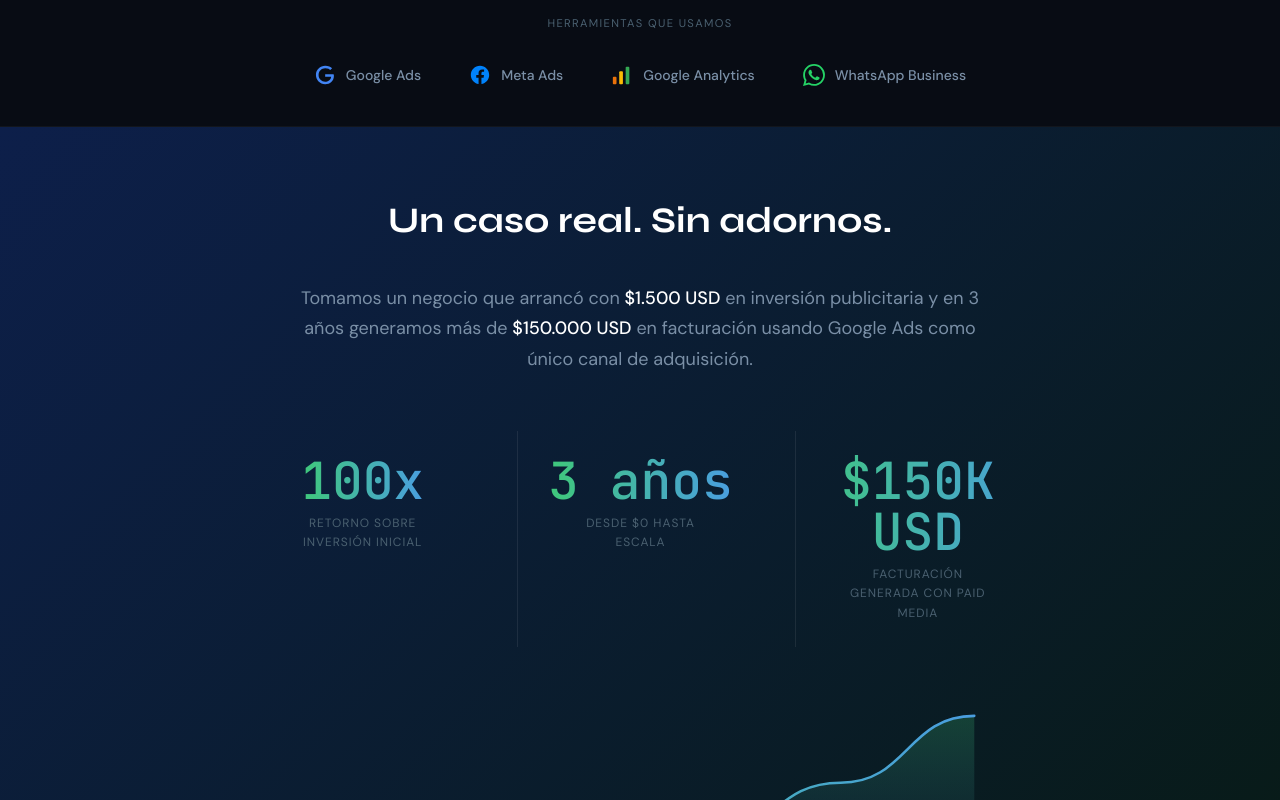
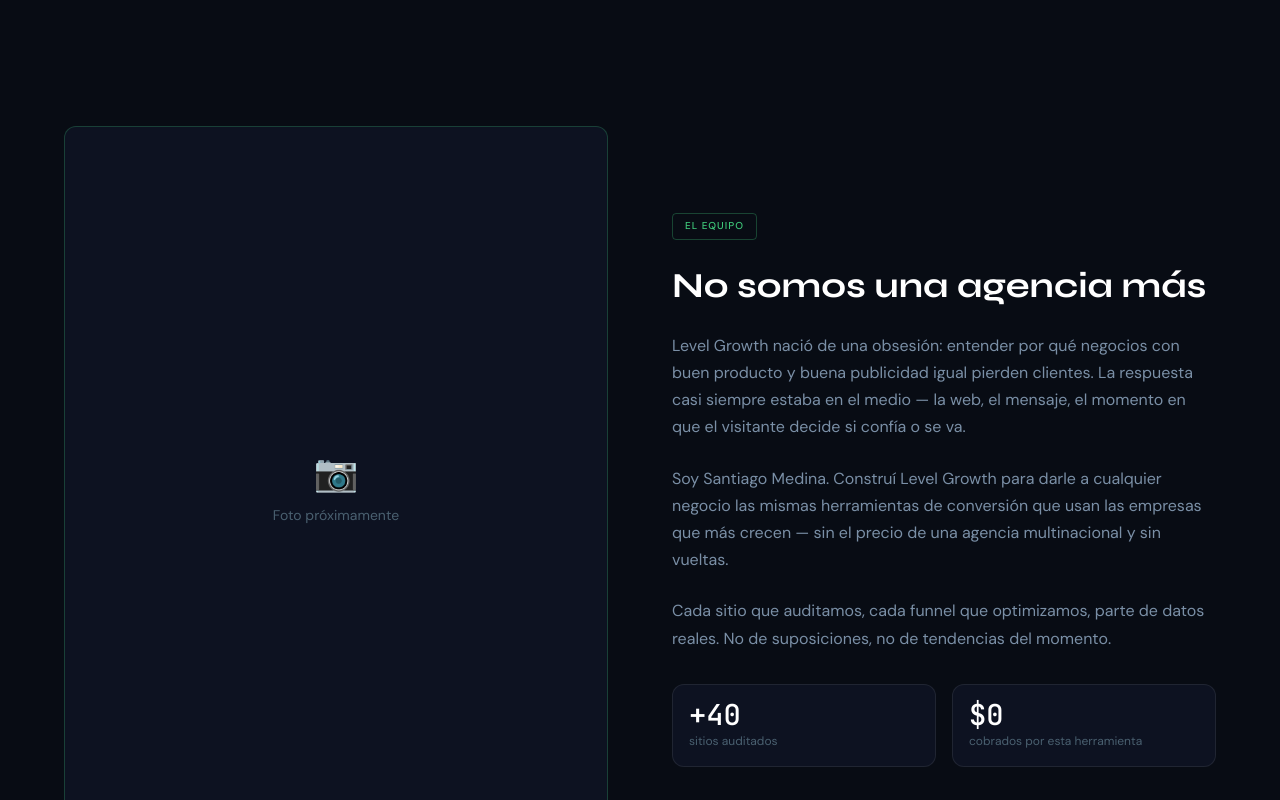
Before and after one commit to santimedinna/level-growth, a Next.js app: page / in a window 1280 px wide. Shown: the part 3160-3960 px from the top of the page. Built offline with nearby package versions, Linux system fonts and the light colour scheme.

Commit message:
seccion Santiago añadida

```diff
--- a/app/page.tsx
+++ b/app/page.tsx
@@ -19,6 +19,10 @@
 
 const Services = dynamic(() =>
   import("@/components/sections/Services").then(m => ({ default: m.Services }))
+);
+
+const Santiago = dynamic(() =>
+  import("@/components/sections/Santiago").then(m => ({ default: m.Santiago }))
 );
 
 const TrustLogos = dynamic(() =>
@@ -58,6 +62,7 @@
       <Pain />
       <AuditoriaCTA />
       <Services />
+      <Santiago />
       <TrustLogos />
       <CaseStudy />
       <Process />
--- /dev/null
+++ b/components/sections/Santiago.tsx
@@ -0,0 +1,103 @@
+"use client";
+
+import { motion, type Variants } from "framer-motion";
+import { Badge } from "@/components/ui/Badge";
+
+/* ─── Animaciones ─────────────────────────── */
+const fadeUp: Variants = {
+  hidden:  { opacity: 0, y: 20 },
+  visible: { opacity: 1, y: 0, transition: { duration: 0.6, ease: [0.25, 0.1, 0.25, 1] } },
+};
+
+const staggerContainer: Variants = {
+  hidden:  {},
+  visible: { transition: { staggerChildren: 0.12 } },
+};
+
+/* ─── Métricas ────────────────────────────── */
+const STATS = [
+  { value: "+40",  label: "sitios auditados"              },
+  { value: "$0",   label: "cobrados por esta herramienta" },
+];
+
+/* ─── Componente ──────────────────────────── */
+export function Santiago() {
+  return (
+    <section className="px-[clamp(1.5rem,5vw,4rem)] py-[clamp(5rem,12vw,10rem)]">
+      <div className="max-w-[1200px] mx-auto">
+        <motion.div
+          variants={staggerContainer}
+          initial="hidden"
+          whileInView="visible"
+          viewport={{ once: true, margin: "-80px" }}
+          className="grid grid-cols-1 lg:grid-cols-2 gap-12 lg:gap-16 items-center"
+        >
+          {/* ── Columna izquierda — foto ── */}
+          <motion.div variants={fadeUp}>
+            <div
+              className="w-full flex flex-col items-center justify-center gap-3 rounded-xl"
+              style={{
+                aspectRatio:     "3 / 4",
+                background:      "#0D1221",
+                border:          "1px solid rgba(63,200,122,0.25)",
+                borderRadius:    "12px",
+              }}
+            >
+              <span className="text-4xl">📷</span>
+              <p className="font-body text-sm text-lg-text-muted">Foto próximamente</p>
+            </div>
+          </motion.div>
+
+          {/* ── Columna derecha — texto ── */}
+          <motion.div variants={staggerContainer} className="flex flex-col gap-6">
+            <motion.div variants={fadeUp}>
+              <Badge>El equipo</Badge>
+            </motion.div>
+
+            <motion.h2
+              variants={fadeUp}
+              className="font-display font-bold text-[clamp(1.5rem,3vw,2.2rem)] leading-tight text-white"
+            >
+              No somos una agencia más
+            </motion.h2>
+
+            <motion.p variants={fadeUp} className="font-body text-[1rem] text-lg-text-secondary leading-[1.7]">
+              Level Growth nació de una obsesión: entender por qué negocios con buen producto y buena
+              publicidad igual pierden clientes. La respuesta casi siempre estaba en el medio — la web,
+              el mensaje, el momento en que el visitante decide si confía o se va.
+            </motion.p>
+
+            <motion.p variants={fadeUp} className="font-body text-[1rem] text-lg-text-secondary leading-[1.7]">
+              Soy Santiago Medina. Construí Level Growth para darle a cualquier negocio las mismas
+              herramientas de conversión que usan las empresas que más crecen — sin el precio de una
+              agencia multinacional y sin vueltas.
+            </motion.p>
+
+            <motion.p variants={fadeUp} className="font-body text-[1rem] text-lg-text-secondary leading-[1.7]">
+              Cada sitio que auditamos, cada funnel que optimizamos, parte de datos reales. No de
+              suposiciones, no de tendencias del momento.
+            </motion.p>
+
+            {/* Métricas */}
+            <motion.div variants={fadeUp} className="grid grid-cols-2 gap-4 mt-2">
+              {STATS.map(({ value, label }) => (
+                <div
+                  key={label}
+                  className="rounded-xl p-4 border border-white/[0.08]"
+                  style={{ background: "#0D1221" }}
+                >
+                  <p className="font-mono font-medium text-[1.8rem] leading-none text-white mb-1">
+                    {value}
+                  </p>
+                  <p className="font-body text-[0.75rem] text-lg-text-muted leading-snug">
+                    {label}
+                  </p>
+                </div>
+              ))}
+            </motion.div>
+          </motion.div>
+        </motion.div>
+      </div>
+    </section>
+  );
+}
```
